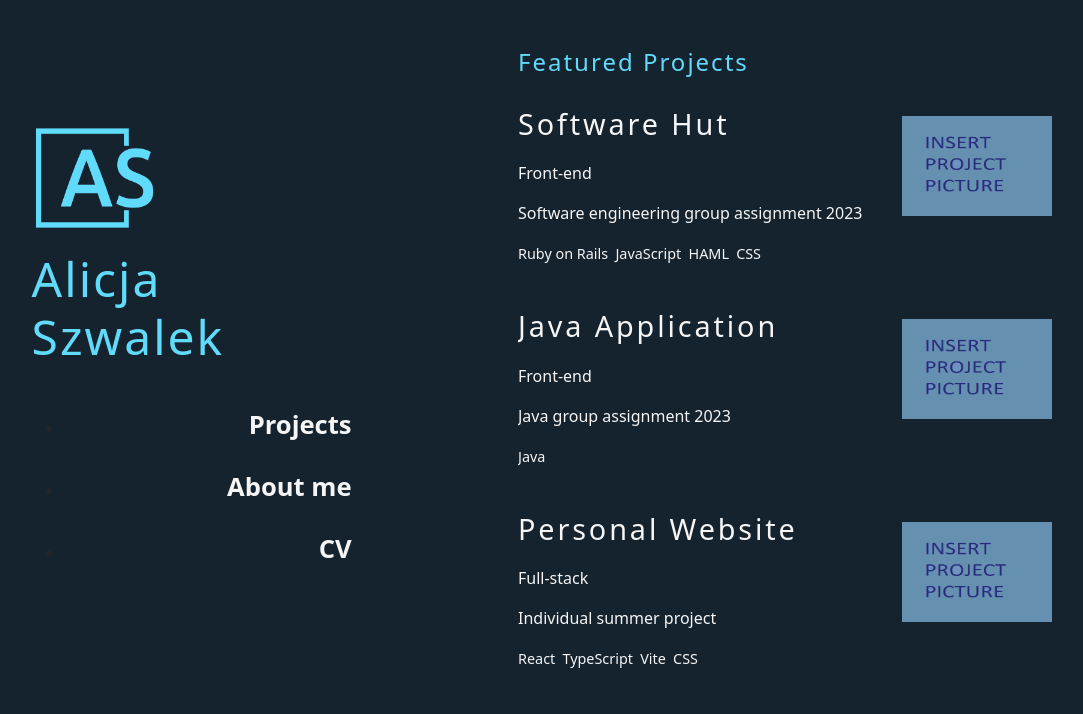
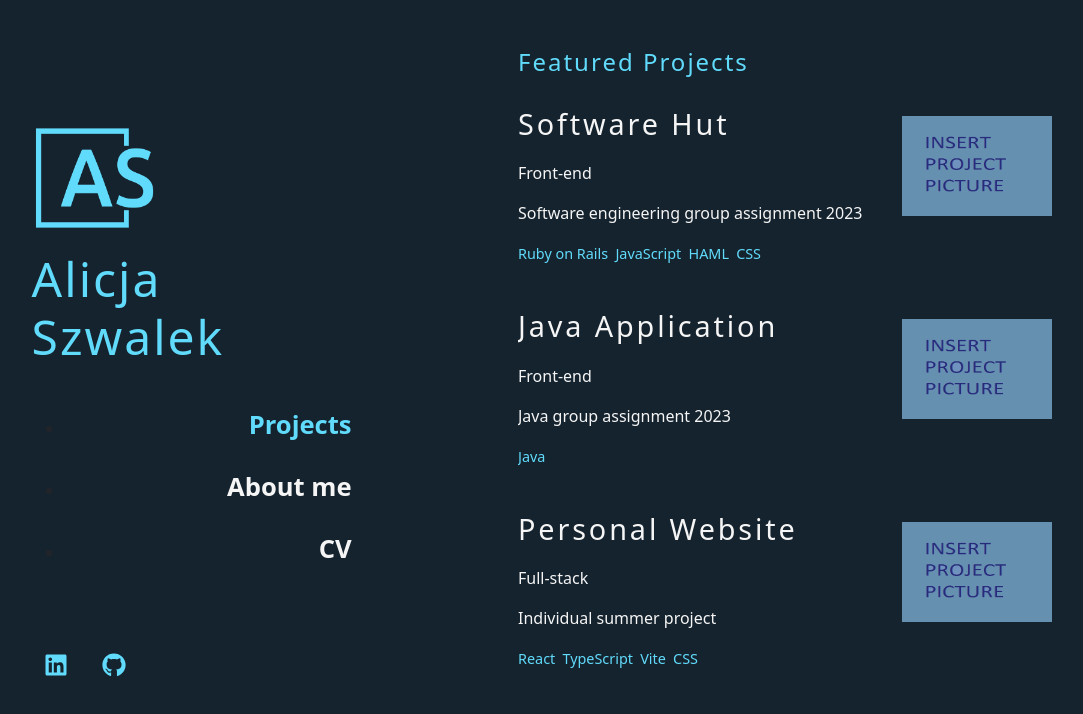
Before and after one commit to aszwalek1/aszwalek1.github.io, a React (Vite) app: page /alicja_Szwalek in a window 1280 px wide. Shown: the top 714 px of the page, without its empty margins (122-1205 px from the left). Built offline with nearby package versions, Linux system fonts and the light colour scheme.

Commit message:
added social icons

```diff
--- a/package.json
+++ b/package.json
@@ -14,7 +14,8 @@
     "react": "^18.2.0",
     "react-dom": "^18.2.0",
     "react-icons": "^4.9.0",
-    "react-router-dom": "^6.12.1"
+    "react-router-dom": "^6.12.1",
+    "react-social-icons": "^5.15.0"
   },
   "devDependencies": {
     "@types/react": "^18.0.37",
--- a/src/components/Navbar.tsx
+++ b/src/components/Navbar.tsx
@@ -1,6 +1,8 @@
 import {useRef} from "react";
-import {FaBars, FaTimes} from "react-icons/fa";
+import {FaBars, FaTimes, FaLinkedin, FaGithub} from "react-icons/fa";
 import { Link } from "react-router-dom";
+import { useLocation } from 'react-router-dom';
+
 
 const Navbar = () => {
     const navRef = useRef<HTMLInputElement>(null);
@@ -13,22 +15,41 @@ const Navbar = () => {
         navRef.current?.classList.remove("responsive-nav");
     }
 
+    const {pathname} = useLocation();
+
+
     return (
         <>
             <nav ref={navRef}>
                 <h3>Alicja Szwalek</h3>
                 <ul >
-                    <li><Link to="/alicja_Szwalek" className="active" onClick={hideNavbar}>Projects</Link></li>
-                    <li><Link to="/alicja_Szwalek/about" onClick={hideNavbar}>About me</Link></li>
-                    <li><Link to="/alicja_Szwalek/cv" onClick={hideNavbar}>CV</Link></li>
+                    <li><Link className={(pathname === '/alicja_Szwalek') ? 'active' : ''}  to="/alicja_Szwalek" onClick={hideNavbar}>Projects</Link></li>
+                    <li><Link className={(pathname === '/alicja_Szwalek/about') ? 'active' : ''} to="/alicja_Szwalek/about" onClick={hideNavbar}>About me</Link></li>
+                    <li><Link className={(pathname === '/alicja_Szwalek/cv') ? 'active' : ''} to="/alicja_Szwalek/cv" onClick={hideNavbar}>CV</Link></li>
                 </ul>
                 <button className="nav-btn nav-close-btn" onClick={hideNavbar}>
-                    <FaTimes/>
+                    <FaTimes />
                 </button>
+                <div className="social-icons">
+                    <a href="https://linkedin.com/in/alicjaszwalek/"
+                        target="_blank"
+                        rel="noopener noreferrer"
+                        className="linkedin-icon">
+                        <FaLinkedin />
+                    </a>
+                    <a href="https://github.com/aszwalek1"
+                        target="_blank"
+                        rel="noopener noreferrer"
+                        className="github-icon">
+                        <FaGithub />
+                    </a>
+                </div>
+
             </nav>
             <button className="nav-btn" onClick={showNavbar}>
                 <FaBars/>
             </button>
+
         </>
     );
 };
--- a/src/index.css
+++ b/src/index.css
@@ -1,5 +1,22 @@
 html {
     overflow: hidden;
+}
+
+html, h3, main, nav, div {
+    background-color: #15232e;
+}
+
+h3 {
+    color: #61dbfb !important;
+    letter-spacing: 2px;
+    font-size: 3em !important;
+}
+
+h4 {
+    color: #61dbfb !important;
+    letter-spacing: 2px;
+    padding-top: 2em;
+    padding-bottom: 0.7em;
 }
 
 .logo {
@@ -10,6 +27,8 @@ img {
     width: 150px;
     height: 100px;
 }
+
+/* Navbar */
 
 nav {
     display: flex;
@@ -35,6 +54,10 @@ nav ul li a {
     transition: 0.3s ease-in-out;
 }
 
+nav ul li a.active {
+    color:#61dbfb;
+}
+
 nav ul li a:hover,
 nav ul li a.active::after {
     color: #61dbfb;
@@ -50,21 +73,19 @@ nav ul li a.active::after {
     opacity: 0;
 }
 
-html, h3, main, nav, div {
-    background-color: #15232e;
+.social-icons {
+    display: flex;
+    align-items: center;
+    gap: 10px;
 }
 
-h3 {
-    color: #61dbfb !important;
-    letter-spacing: 2px;
-    font-size: 3em !important;
-}
-
-h4 {
-    color: #61dbfb !important;
-    letter-spacing: 2px;
-    padding-top: 2em;
-    padding-bottom: 0.7em;
+.linkedin-icon, .github-icon {
+    color: #61dbfb;
+    text-align: center;
+    margin-top: 10px;
+    font-size: 24px;
+    position: relative;
+    width: 2em;
 }
 
 .project {
@@ -75,6 +96,7 @@ h4 {
     font-size: 1.8em;
     letter-spacing: 0.1em;
 }
+
 .project-picture {
     margin-top: -16em;
     background-color: red;
@@ -89,12 +111,15 @@ h4 {
     display: inline-block;
     font-size: 0.9em;
     font-weight: 300;
+    color:#61dbfb;
 }
 
 .page-container {
     width: 50%;
     overflow: hidden;
 }
+
+/* slide animation */
 
 #slide {
     position: relative;
```
Also changed, not shown: 1 other file (tests, documents, lock files or other folders).
